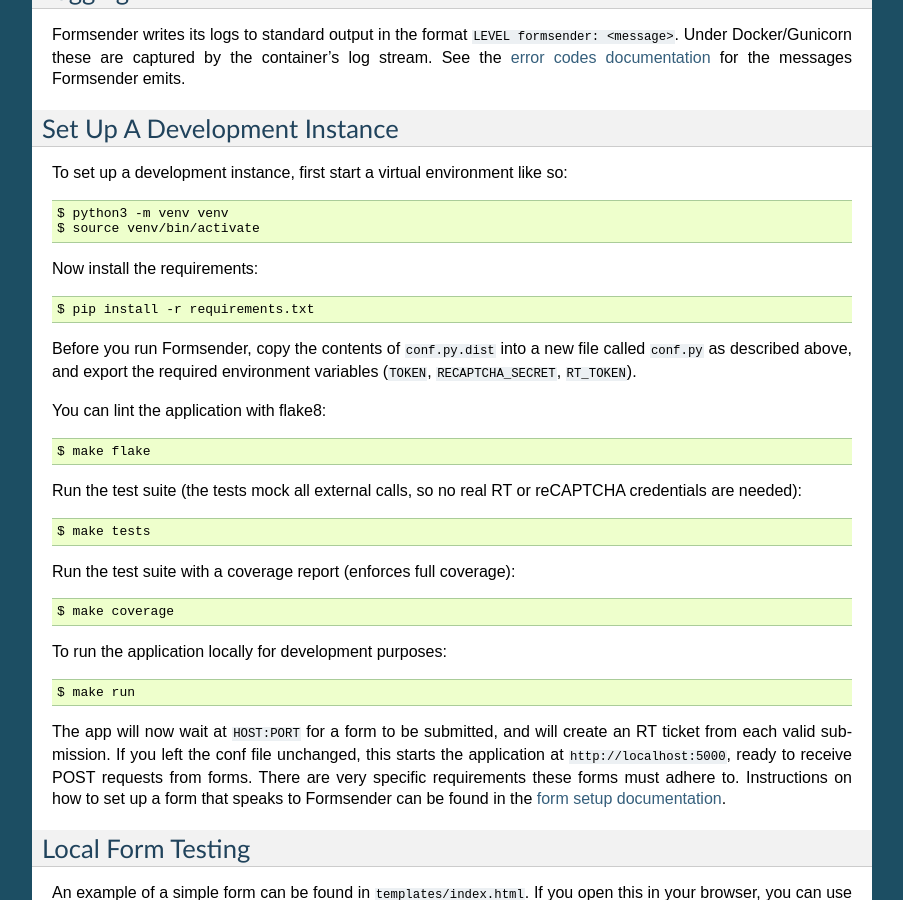
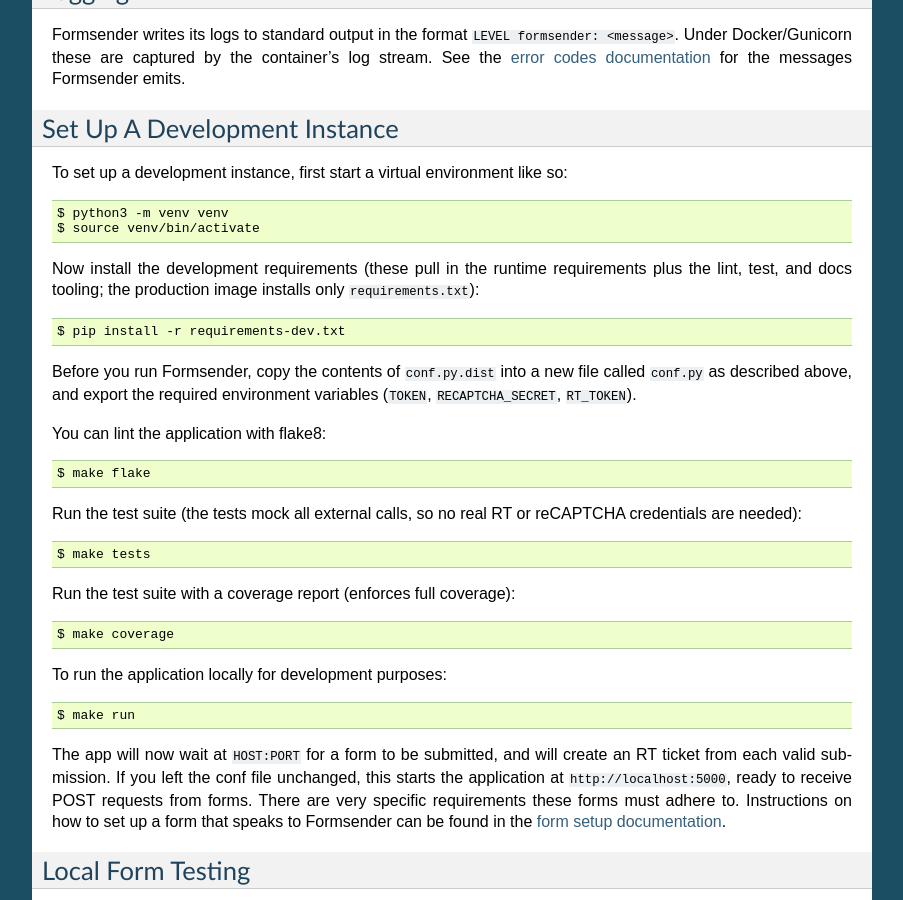
Before and after one commit to osuosl/formsender, a Sphinx documentation site: the page built from docs/source/usage.rst, in a window 1280 px wide and 900 px high, scrolled down 1043 px. Shown: the whole window, without its empty margins (198-1101 px from the left). Built offline with Sphinx 7.4.7, drawn with Linux system fonts in a browser that asks for light colours.

Commit message:
Split dev/docs dependencies out of the production image
Add the Sphinx docs toolchain (so docs can be built locally) without
shipping it -- or the existing lint/test tooling -- in the production
container.

- requirements.txt now lists runtime dependencies only; the Dockerfile
  installs just this file, so the production image stays lean.
- requirements-dev.txt pulls in requirements.txt and adds the dev-only
  tooling: flake8/pycodestyle/pyflakes/mccabe (lint), coverage/mock
  (tests), and Sphinx + its dependencies (docs).
- CI installs requirements-dev.txt; README and the usage docs point local
  development at it.

sniffio is kept in the runtime set: anyio imports it at runtime even
though it is not a declared dependency, so the app needs it to start.

Co-Authored-By: Claude Opus 4.8 <noreply@anthropic.com>
Signed-off-by: Lance Albertson <lance@osuosl.org>

```diff
--- a/docs/source/usage.rst
+++ b/docs/source/usage.rst
@@ -80,11 +80,13 @@ To set up a development instance, first start a virtual environment like so:
     $ source venv/bin/activate
 
 
-Now install the requirements:
+Now install the development requirements (these pull in the runtime
+requirements plus the lint, test, and docs tooling; the production image
+installs only ``requirements.txt``):
 
 .. code-block:: none
 
-    $ pip install -r requirements.txt
+    $ pip install -r requirements-dev.txt
 
 
 Before you run Formsender, copy the contents of ``conf.py.dist`` into a new file
--- a/requirements.txt
+++ b/requirements.txt
@@ -10,11 +8,7 @@ httpx==0.28.1
 idna==3.18
 Jinja2==3.1.6
 MarkupSafe==3.0.3
-mccabe==0.7.0
-mock==5.2.0
 packaging==26.2
-pycodestyle==2.14.0
-pyflakes==3.4.0
 requests==2.34.2
 requests-toolbelt==1.0.0
 rt==3.6.0
```
Also changed, not shown: other parts of requirements.txt (+0 -2 lines), README.md (+4 -1 lines), requirements-dev.txt (added, +25 -0 lines), 1 other file.
